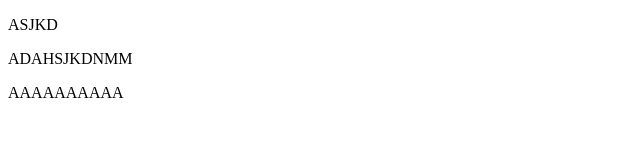
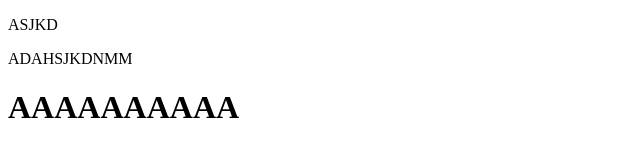
Before and after one commit to OguzhanEsn/lec0, a plain HTML site: page hello.html in a window 1280 px wide. Shown: the whole page, without its empty margins (0-640 px from the left). Drawn offline with Linux system fonts and the light colour scheme.

Commit message:
Update hello.html

```diff
--- a/hello.html
+++ b/hello.html
@@ -5,7 +5,7 @@
             <p>ASJKD</p>
             <p>ADAHSJKDNMM</p>
 
-            <p>AAAAAAAAAA</p>
+            <h1>AAAAAAAAAA</h1>
         </body>
 
     </head>
```
